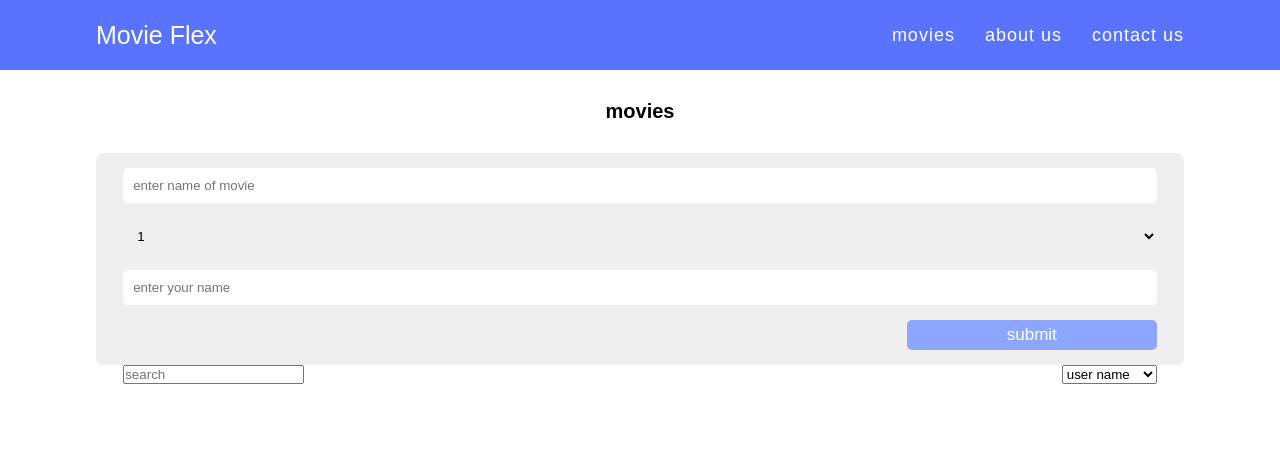
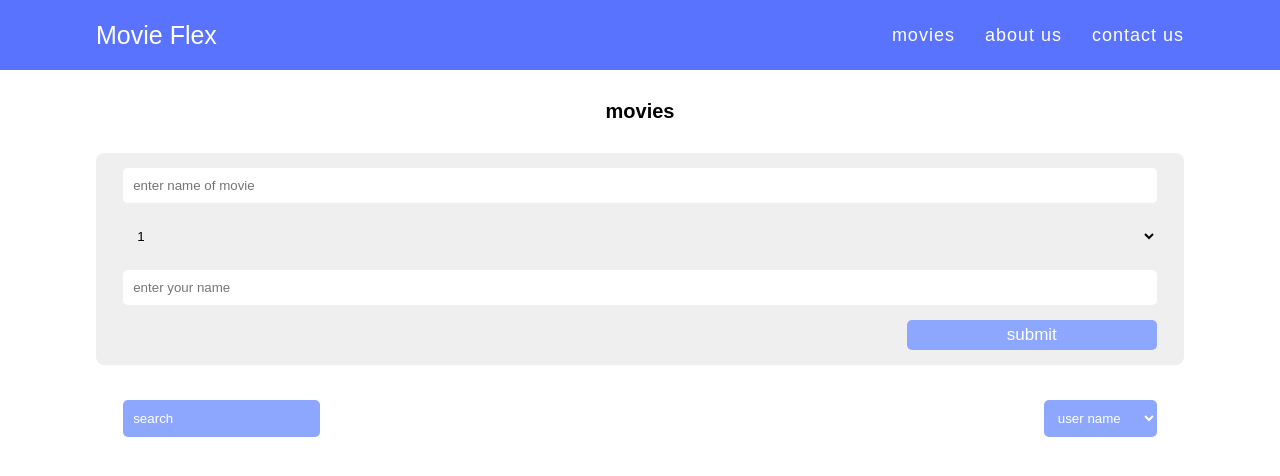
Before and after one commit to shazaib991/movie_flex_app, a React (Create React App) app in the folder client/: page / in a window 1280 px wide. Shown: the top 476 px of the page. Built offline with nearby package versions, Linux system fonts and the light colour scheme.

Commit message:
styled search and sort bar

```diff
--- a/client/src/components/movieSection/movieSection.css
+++ b/client/src/components/movieSection/movieSection.css
@@ -76,4 +76,27 @@
     width: 95%;
     display: flex;
     justify-content: space-between;
+    margin-top: 3.5rem;
 }
+
+.movie-list-search-sort input{
+    outline: none;
+    border: none;
+    padding: 1rem;
+    border-radius: 0.5rem;
+    background-color: #8da7ff;
+    color: white;
+}
+
+.movie-list-search-sort input::placeholder{
+    color: white;
+}
+
+.movie-list-search-sort select{
+    outline: none;
+    border: none;
+    padding: 1rem;
+    border-radius: 0.5rem;
+    background-color: #8da7ff;
+    color: white;
+}
```
